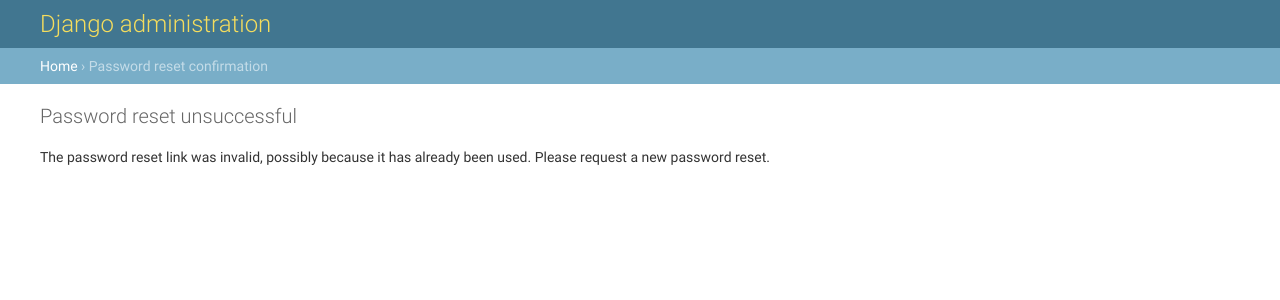
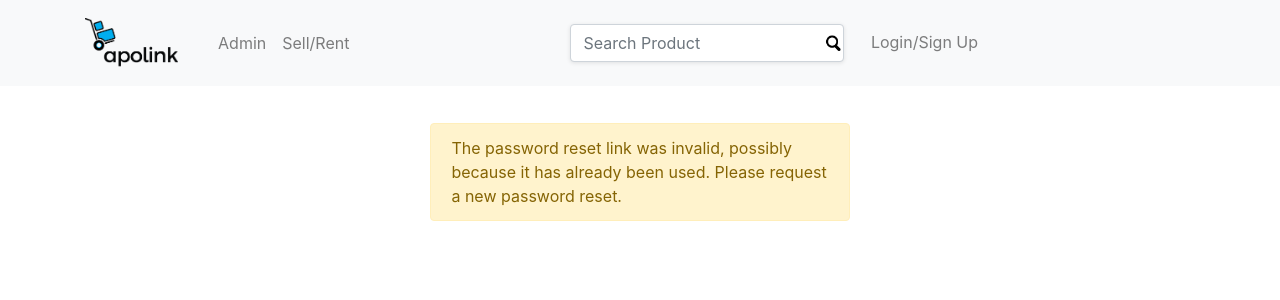
Before and after one commit to npallika/APOLINK, a Django app: page /accounts/reset/1/1/ in a window 1280 px wide. Shown: the top 300 px of the page. Run offline with Django 3.2, Linux system fonts and the light colour scheme.

Commit message:
User Profile : reset/change password finished

```diff
--- a/APOLINK-final/APOLINK2023/Accounts/Templates/Accounts/account.html
+++ b/APOLINK-final/APOLINK2023/Accounts/Templates/Accounts/account.html
@@ -118,8 +118,8 @@
                     <a  class="mt-4 btn btn-primary" href="{%url 'Accounts:editAccount' user_id=id%}">Update</a>
 
                     <div class="d-flex flex-column mt-4">
-                        <!--CHANGE PASSWORD : implementation-->
-                    </div>
+						<a class="m-auto" href="{% url 'Accounts:password_change' %}">Change password</a>
+					</div>
                     {% endif %}
                 </div>
 		  </div>
--- /dev/null
+++ b/APOLINK-final/APOLINK2023/Accounts/Templates/Accounts/password_reset/password_reset_confirm.html
@@ -0,0 +1,71 @@
+{% extends "Core/base.html" %}
+{% block title %} Password Reset {% endblock title%}
+{% block body_block %}
+    <div class="form-content my-3 p-3">
+        <div class="container">
+            <div class="row justify-content-center">
+                <div class="col-lg-5">
+                    {% if validlink %}
+                        <div class="card shadow-lg border-0 rounded-lg mt-0 mb-3">
+                            <div class="card-header justify-content-center">
+                              <h3 class="font-weight-light my-4 text-center">Reset Your Password</h3>
+                            </div>
+                            {% if form.errors %}
+                                <div class="alert alert-danger alert-dismissible" role="alert">
+                                    <div id="form_errors">
+                                        {% for key, value in form.errors.items %}
+                                            <strong>{{ value }}</strong>
+                                        {% endfor %}
+                                    </div>
+                                    <button type="button" class="close" data-dismiss="alert" aria-label="Close">
+                                        <span aria-hidden="true">&times;</span>
+                                    </button>
+                                </div>
+                            {% endif %}
+
+                            <div class="card-body">
+                                <form method="POST">
+                                    {% csrf_token %}
+                                    <div class="form-row">
+                                        <div class="col-md-10 offset-md-1">
+                                            <div class="form-group">
+                                                <label class="small mb-1" for="id_new_password1">New Password</label>
+                                                <input type="password" name="new_password1" autocomplete="new-password"
+                                                       class="form-control" required id="id_new_password1"
+                                                       placeholder="Enter password"/>
+                                                <span>
+                                                </span>
+                                            </div>
+                                        </div>
+                                    </div>
+                                    <div class="form-row">
+                                        <div class="col-md-10 offset-md-1">
+                                            <div class="form-group">
+                                                <label class="small mb-1" for="id_new_password2">New Password Confirmation</label>
+                                                <input type="password" name="new_password2" autocomplete="new-password"
+                                                       required id="id_new_password2" class="form-control"
+                                                       placeholder="Confirm password"/>
+                                            </div>
+                                        </div>
+                                    </div>
+                                    <div class="form-row">
+                                        <div class="col-md-10 offset-md-1">
+                                            <div class="form-group mt-0 mb-1">
+                                                <button type="submit" class="col-md-12 btn btn-dark" id="reset">Reset Password</button>
+                                            </div>
+                                        </div>
+                                    </div>
+                                </form>
+                            </div>
+                        </div>
+                    {% else %}
+                    <div class="alert alert-warning">
+                        The password reset link was invalid, possibly because it has already been used.
+                        Please request a new password reset.
+                    </div>
+                    {% endif %}
+                </div>
+            </div>
+        </div>
+    </div>
+{% endblock %}
--- a/APOLINK-final/APOLINK2023/Accounts/Templates/Accounts/password_reset/password_reset_form.html
+++ b/APOLINK-final/APOLINK2023/Accounts/Templates/Accounts/password_reset/password_reset_form.html
@@ -34,6 +34,7 @@
 </style>
 
 
+
 <form id="id_password_reset_form" method="POST" class="form-signin">{% csrf_token %}
   <h1 class="h3 mb-3 font-weight-normal">Reset password</h1>
     <input name="email" class="form-control" placeholder="Email address" type="email" id="id_email" required="true" >
--- a/APOLINK-final/APOLINK2023/Accounts/urls.py
+++ b/APOLINK-final/APOLINK2023/Accounts/urls.py
@@ -19,18 +19,18 @@ urlpatterns = [
 
 
     # Password reset links (ref: https://github.com/django/django/blob/master/django/contrib/auth/views.py)
+    path('password_reset/', views.MyPasswordResetView.as_view(), name='password_reset'),
+    path('reset/<uidb64>/<token>/', auth_views.PasswordResetConfirmView.as_view(template_name='Accounts/password_reset/password_reset_confirm.html',success_url = reverse_lazy("Accounts:password_reset_complete")), name='password_reset_confirm'),
+    path('password_reset/done/', auth_views.PasswordResetCompleteView.as_view(template_name='Accounts/password_reset/password_reset_done.html'),
+    name='password_reset_done'),
+    path('reset/done/', auth_views.PasswordResetCompleteView.as_view(template_name='Accounts/password_reset/password_reset_complete.html'),
+     name='password_reset_complete'),
+
+    path('password_change/', auth_views.PasswordChangeView.as_view(template_name='Accounts/password_reset/password_change.html',
+                                                                   success_url = reverse_lazy("Accounts:password_change_done")), name='password_change'),
     path('password_change/done/', auth_views.PasswordChangeDoneView.as_view(template_name='Accounts/password_reset/password_change_done.html'),
         name='password_change_done'),
 
-    path('password_change/', auth_views.PasswordChangeView.as_view(template_name='Accounts/password_reset/password_change.html'),
-        name='password_change'),
 
-    path('password_reset/done/', auth_views.PasswordResetCompleteView.as_view(template_name='Accounts/password_reset/password_reset_done.html'),
-     name='password_reset_done'),
 
-    path('reset/<uidb64>/<token>/', auth_views.PasswordResetConfirmView.as_view(success_url = reverse_lazy("Accounts:password_reset_complete")), name='password_reset_confirm'),
-    path('password_reset/', views.MyPasswordResetView.as_view(), name='password_reset'),
-
-    path('reset/done/', auth_views.PasswordResetCompleteView.as_view(template_name='Accounts/password_reset/password_reset_complete.html'),
-     name='password_reset_complete'),
    ]
--- a/APOLINK-final/APOLINK2023/Accounts/views.py
+++ b/APOLINK-final/APOLINK2023/Accounts/views.py
@@ -215,11 +215,12 @@ def EditAccount(request, user_id):
     return render(request, 'Accounts/edit_account.html',  {'userForm': userForm, 'userInfoForm': userInfoForm})
 
 
-class MyPasswordResetView(PasswordResetView):
-    template_name = "registration/password_reset_form.html"
+class MyPasswordResetView(SuccessMessageMixin,PasswordResetView):
+    template_name = "Accounts/password_reset/password_reset_form.html"
     email_template_name = "Accounts/password_reset/password_reset_email.html"
     subject_template_name = "Accounts/password_reset/password_reset_subject.txt"
     success_url = reverse_lazy ("Accounts:password_reset_done")
+
 
 
 
```
